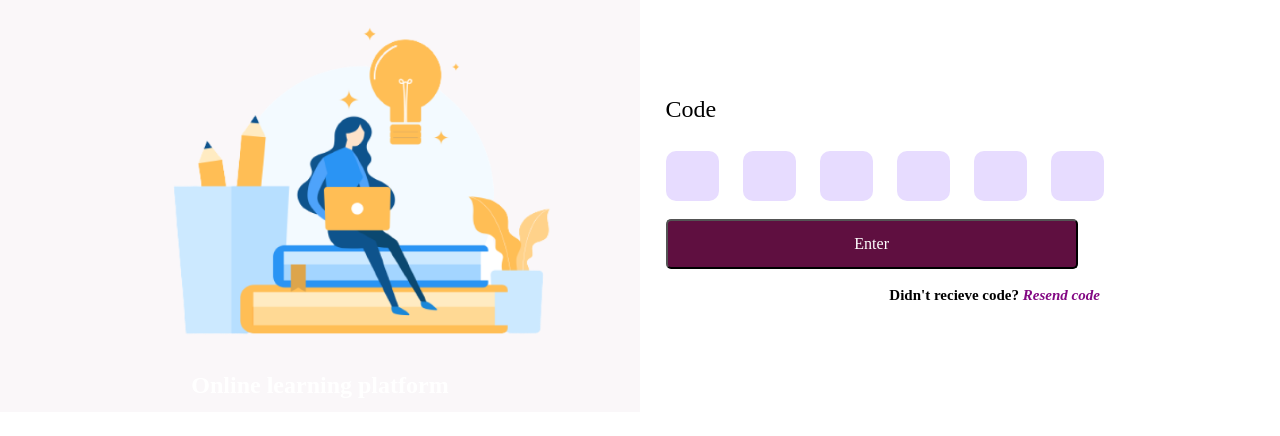
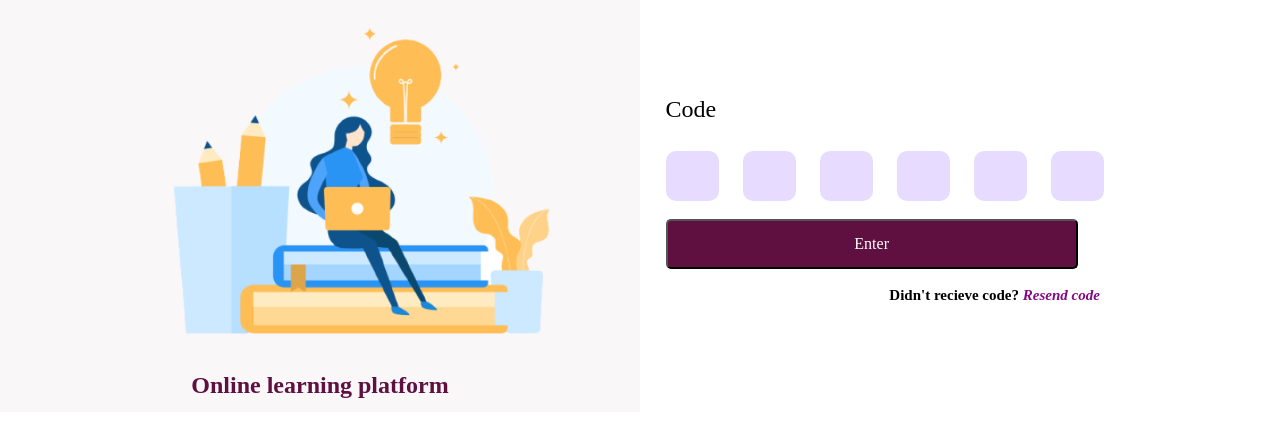
Before and after one commit to UltraLEARN/Verification-Page-2, a plain HTML site: page index.html in a window 1280 px wide. Shown: the part 150-586 px from the top of the page. Drawn offline with Linux system fonts and the light colour scheme.

Commit message:
Update index.html

```diff
--- a/index.html
+++ b/index.html
@@ -19,7 +19,7 @@
         <img src="logo.png"class="logo"alt="logo"/>
         <h1 class="toptext">UltraLEARN</h1>
         <img src="icon.png" alt="">
-        <h2 style=color:#5F0F40">Online learning platform</h2>
+        <h2 style="color:#5F0F40">Online learning platform</h2>
       </div>
 
       </div>
```
